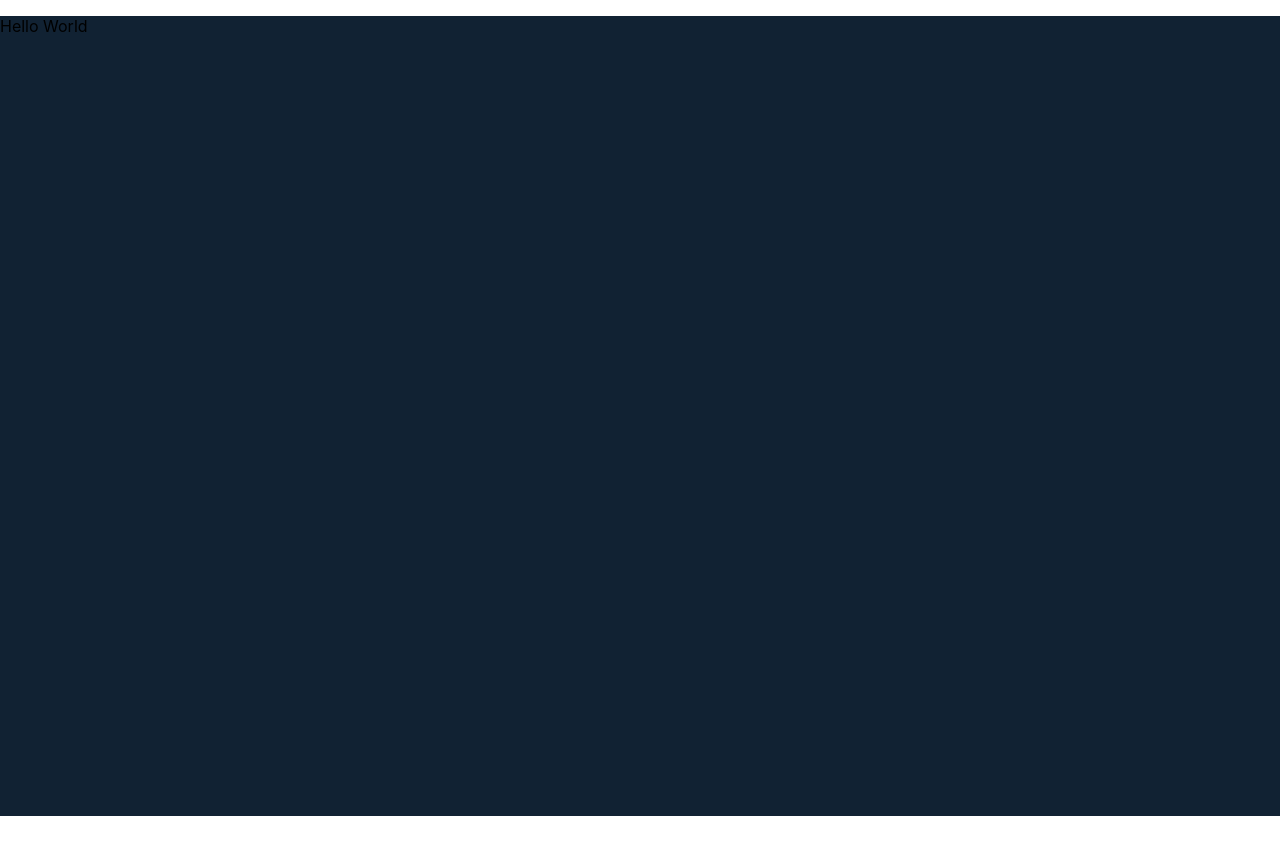
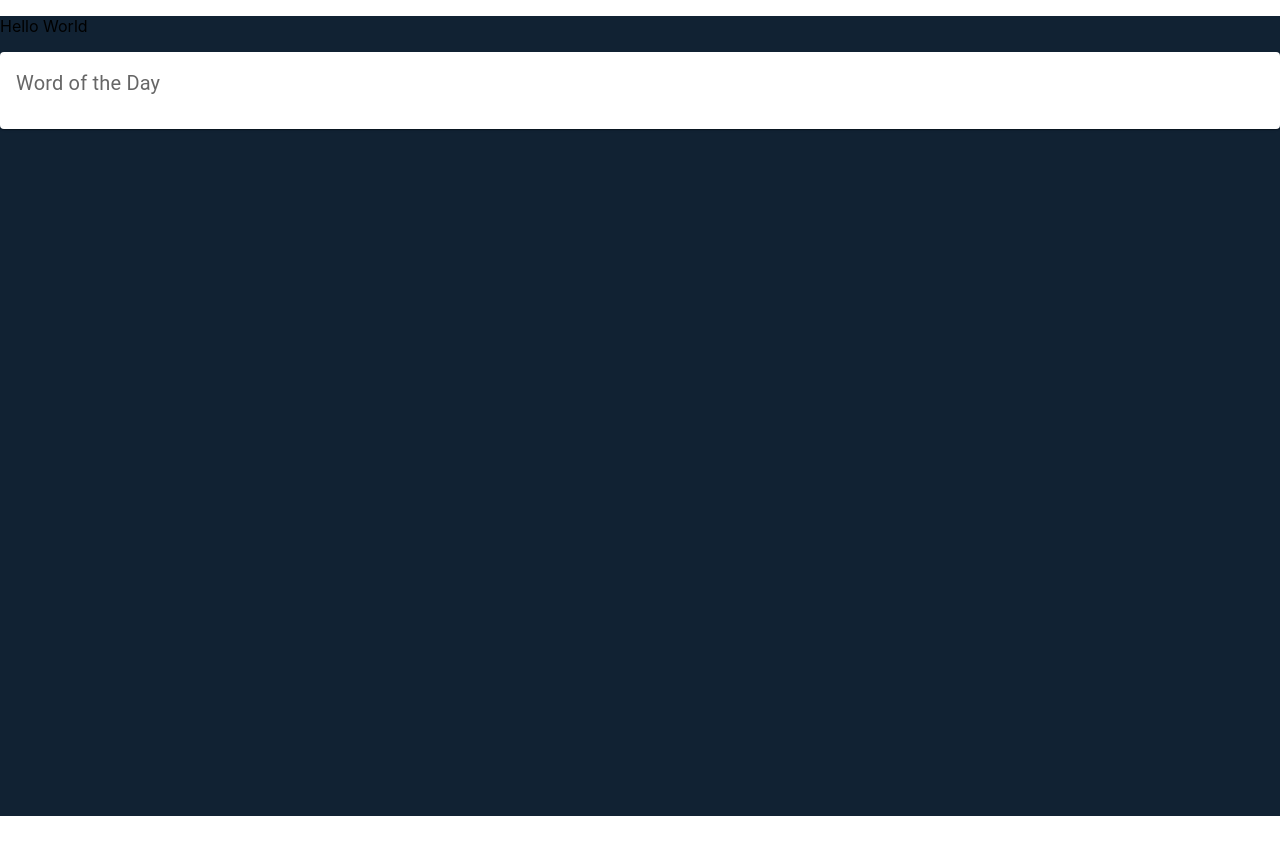
Before and after one commit to nakajo2011/react-app-support, a React (Create React App) app: page / in a window 1280 px wide. Before the commit the page ends 816 px from the top, so only its background shows below. Built offline with nearby package versions, Linux system fonts and the light colour scheme.

Commit message:
カード

```diff
--- a/src/App.js
+++ b/src/App.js
@@ -1,5 +1,6 @@
 import logo from './logo.svg';
 import './App.css';
+import BasicCard from './components/BasicCard';
 
 
 function App() {
@@ -9,9 +10,8 @@ function App() {
   };
   return (
     <div style={btnstyle}>
-
       <p>Hello World</p>
-
+      <BasicCard />
     </div>
   );
 }
--- /dev/null
+++ b/src/components/BasicCard.js
@@ -0,0 +1,42 @@
+import * as React from 'react';
+import Box from '@mui/material/Box';
+import Card from '@mui/material/Card';
+import CardActions from '@mui/material/CardActions';
+import CardContent from '@mui/material/CardContent';
+import Button from '@mui/material/Button';
+import Typography from '@mui/material/Typography';
+import Grid from '@mui/material/Grid';
+import { minHeight } from '@mui/system';
+
+const bull = (
+  <Box
+    component="span"
+    sx={{ display: 'inline-block', mx: '2px', transform: 'scale(0.8)' }}
+  >
+    •
+  </Box>
+);
+
+export default function BasicCard(props) {
+  const { classes} = props;
+  return (
+    <Grid
+    container
+    spacing={0}
+    direction="column"
+    alignItems="center"
+    justify="center"
+    style={{minHeight: '100vh'}}
+    >
+  <Grid item xs={3}>
+    <Card sx={{ width: '80rem'}}>
+      <CardContent>
+        <Typography sx={{ fontSize: 20 }} color="text.secondary" gutterBottom>
+          Word of the Day
+        </Typography>
+        </CardContent>
+    </Card>
+    </Grid>
+    </Grid>
+  );
+}
```
